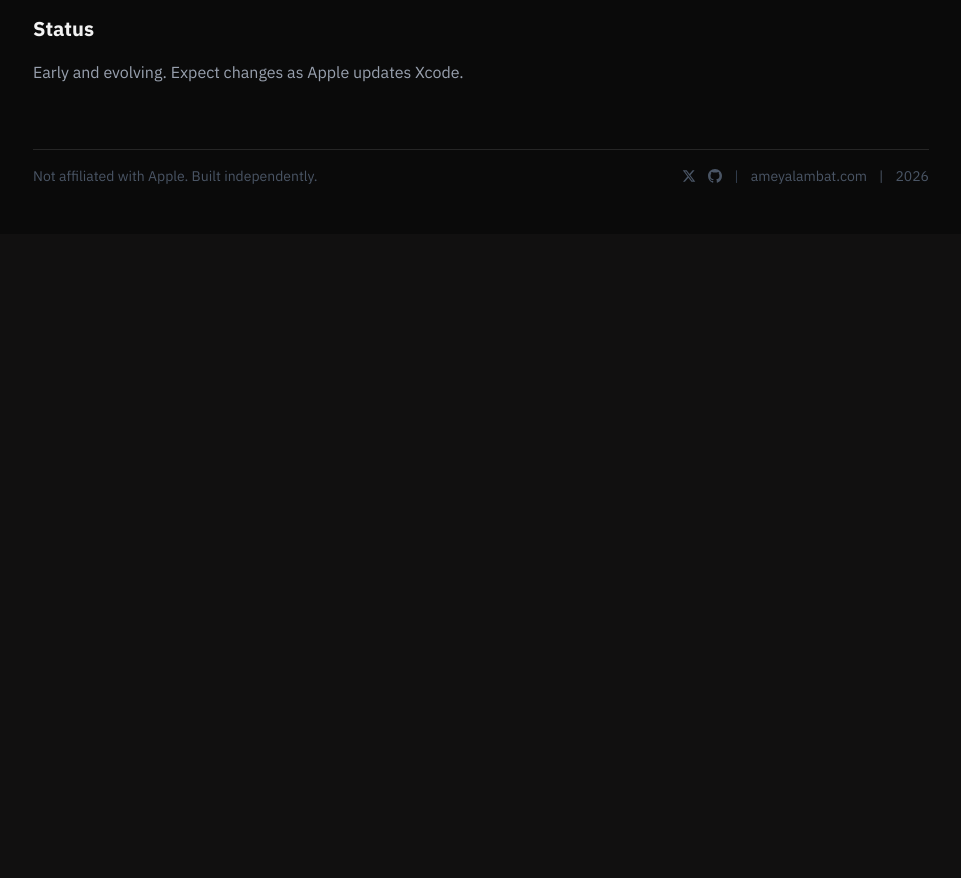
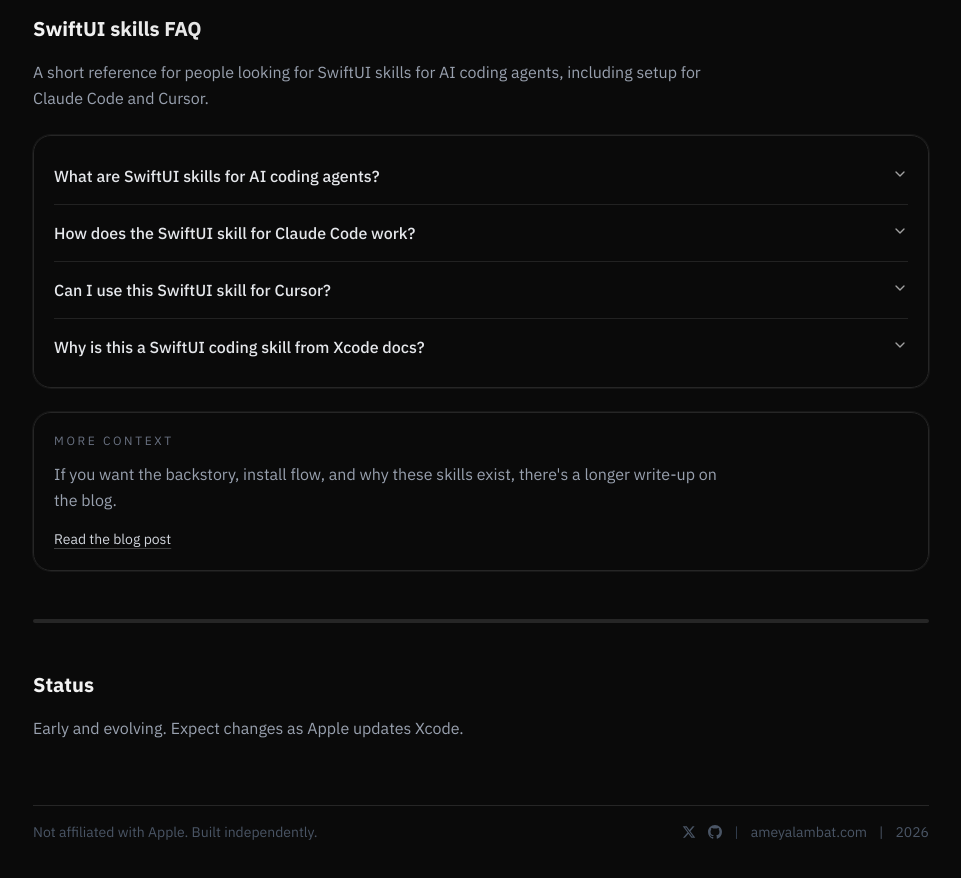
Before and after one commit to ameyalambat128/swiftui-skills, a Next.js app: page / in a window 1280 px wide. Shown: the part 2940-3818 px from the top of the page, without its empty margins (159-1120 px from the left). Before the commit the page ends 3174 px from the top, so only its background shows below. Built offline with nearby package versions, Linux system fonts and the light colour scheme; no server answers.

Commit message:
feat(site): add SwiftUI skills FAQ
Add an accordion FAQ and blog CTA to reinforce search intent around SwiftUI skills for AI coding tools.

```diff
--- a/package.json
+++ b/package.json
@@ -16,6 +16,7 @@
     "class-variance-authority": "^0.7.1",
     "clsx": "^2.1.1",
     "next": "^15.1.0",
+    "radix-ui": "^1.4.3",
     "react": "^19.0.0",
     "react-dom": "^19.0.0",
     "tailwind-merge": "^3.4.0"
--- a/src/app/page.tsx
+++ b/src/app/page.tsx
@@ -4,6 +4,39 @@
 import { GitHubStars } from "@/components/github-stars";
 import { CopyButton } from "@/components/copy-button";
 import { GitHubIcon, XIcon } from "@/components/icons";
+import {
+  Accordion,
+  AccordionContent,
+  AccordionItem,
+  AccordionTrigger,
+} from "@/components/ui/accordion";
+
+const faqItems = [
+  {
+    value: "ai-coding-agents",
+    question: "What are SwiftUI skills for AI coding agents?",
+    answer:
+      "/swiftui-skills packages Apple-authored guidance from Xcode into reusable skills that help AI coding agents generate more idiomatic SwiftUI. Instead of relying on generic guesses, the agent gets better context for composition, platform APIs, and the patterns Apple expects in real apps.",
+  },
+  {
+    value: "claude-code",
+    question: "How does the SwiftUI skill for Claude Code work?",
+    answer:
+      "Claude Code can use /swiftui-skills as local context during generation and refactoring. The setup flow extracts the docs from your local Xcode install, installs the skill locally, and gives Claude Code a stronger source of truth when it needs to write SwiftUI-heavy code.",
+  },
+  {
+    value: "cursor",
+    question: "Can I use this SwiftUI skill for Cursor?",
+    answer:
+      "Yes. The same SwiftUI skill for Cursor uses the locally extracted documentation and skill prompts to improve SwiftUI output inside your editor. The goal is the same across tools: better SwiftUI structure, fewer hallucinated APIs, and behavior that stays closer to Apple-native patterns.",
+  },
+  {
+    value: "xcode-docs",
+    question: "Why is this a SwiftUI coding skill from Xcode docs?",
+    answer:
+      "The project is built around documentation Apple ships inside Xcode, not scraped summaries or community paraphrases. That is what makes /swiftui-skills a SwiftUI coding skill from Xcode docs: the content is extracted locally from your machine and then used to guide the agent.",
+  },
+];
 
 function Divider() {
   return <hr className="h-1 w-full rounded bg-neutral-800 border-0" />;
@@ -352,6 +385,49 @@
           <Divider />
 
           <section>
+            <h2 className="mb-4 text-xl font-bold gradient-text">
+              SwiftUI skills FAQ
+            </h2>
+            <p className="mb-6 max-w-2xl leading-relaxed text-gray-400">
+              A short reference for people looking for SwiftUI skills for AI
+              coding agents, including setup for Claude Code and Cursor.
+            </p>
+            <div className="rounded-2xl border border-neutral-800 bg-neutral-950/60 px-5 py-3 ring-1 ring-neutral-900">
+              <Accordion type="single" collapsible className="w-full">
+                {faqItems.map(({ value, question, answer }) => (
+                  <AccordionItem key={value} value={value}>
+                    <AccordionTrigger className="text-base text-gray-200 hover:no-underline">
+                      {question}
+                    </AccordionTrigger>
+                    <AccordionContent className="pr-8 leading-relaxed text-gray-400">
+                      {answer}
+                    </AccordionContent>
+                  </AccordionItem>
+                ))}
+              </Accordion>
+            </div>
+            <div className="mt-6 rounded-2xl border border-neutral-800 bg-neutral-950/60 p-5 ring-1 ring-neutral-900">
+              <p className="text-xs uppercase tracking-[0.22em] text-gray-500">
+                More context
+              </p>
+              <p className="mt-3 max-w-2xl leading-relaxed text-gray-400">
+                If you want the backstory, install flow, and why these skills
+                exist, there&apos;s a longer write-up on the blog.
+              </p>
+              <Link
+                href="https://www.ameyalambat.com/blog/swiftui-skills"
+                target="_blank"
+                rel="noopener noreferrer"
+                className="mt-4 inline-flex text-sm text-gray-300 underline decoration-neutral-700 underline-offset-4 transition-colors hover:text-white"
+              >
+                Read the blog post
+              </Link>
+            </div>
+          </section>
+
+          <Divider />
+
+          <section>
             <h2 className="mb-4 text-xl font-bold gradient-text">Status</h2>
             <p className="leading-relaxed text-gray-400">
               Early and evolving. Expect changes as Apple updates Xcode.
--- /dev/null
+++ b/src/components/ui/accordion.tsx
@@ -0,0 +1,66 @@
+"use client";
+
+import * as React from "react";
+import { ChevronDownIcon } from "lucide-react";
+import { Accordion as AccordionPrimitive } from "radix-ui";
+
+import { cn } from "@/lib/utils";
+
+function Accordion({
+  ...props
+}: React.ComponentProps<typeof AccordionPrimitive.Root>) {
+  return <AccordionPrimitive.Root data-slot="accordion" {...props} />;
+}
+
+function AccordionItem({
+  className,
+  ...props
+}: React.ComponentProps<typeof AccordionPrimitive.Item>) {
+  return (
+    <AccordionPrimitive.Item
+      data-slot="accordion-item"
+      className={cn("border-b last:border-b-0", className)}
+      {...props}
+    />
+  );
+}
+
+function AccordionTrigger({
+  className,
+  children,
+  ...props
+}: React.ComponentProps<typeof AccordionPrimitive.Trigger>) {
+  return (
+    <AccordionPrimitive.Header className="flex">
+      <AccordionPrimitive.Trigger
+        data-slot="accordion-trigger"
+        className={cn(
+          "flex flex-1 items-start justify-between gap-4 rounded-md py-4 text-left text-sm font-medium transition-all outline-none hover:underline focus-visible:border-ring focus-visible:ring-[3px] focus-visible:ring-ring/50 disabled:pointer-events-none disabled:opacity-50 [&[data-state=open]>svg]:rotate-180",
+          className,
+        )}
+        {...props}
+      >
+        {children}
+        <ChevronDownIcon className="pointer-events-none size-4 shrink-0 translate-y-0.5 text-muted-foreground transition-transform duration-200" />
+      </AccordionPrimitive.Trigger>
+    </AccordionPrimitive.Header>
+  );
+}
+
+function AccordionContent({
+  className,
+  children,
+  ...props
+}: React.ComponentProps<typeof AccordionPrimitive.Content>) {
+  return (
+    <AccordionPrimitive.Content
+      data-slot="accordion-content"
+      className="overflow-hidden text-sm data-[state=closed]:animate-accordion-up data-[state=open]:animate-accordion-down"
+      {...props}
+    >
+      <div className={cn("pt-0 pb-4", className)}>{children}</div>
+    </AccordionPrimitive.Content>
+  );
+}
+
+export { Accordion, AccordionItem, AccordionTrigger, AccordionContent };
```
Also changed, not shown: 1 other file (tests, documents, lock files or other folders).
